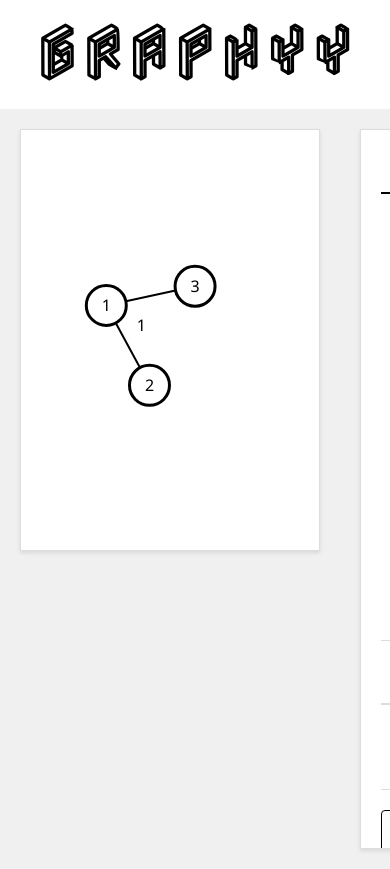
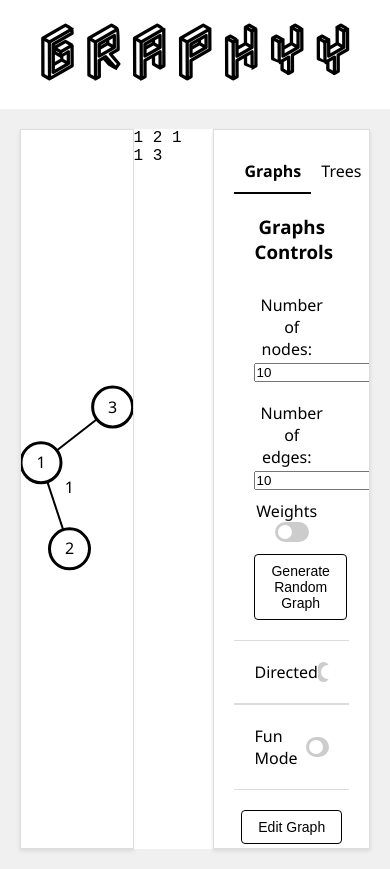
Before and after one commit to AbdullahBitar/graphyy, a React (Create React App) app: page / in a window 390 px wide. Built offline with nearby package versions, Linux system fonts and the light colour scheme.

Commit message:
Replace explicit widths with flex-grow

```diff
--- a/src/pages/MainPage.css
+++ b/src/pages/MainPage.css
@@ -10,21 +10,17 @@ body {
 }
 
 .main-page {
+    padding: 20px;
     display: flex;
+    justify-content: space-evenly;
     height: 90vh;
 }
 
 .graph-container {
-    flex: 1;
+    flex-grow: 4;
     background-color: #ffffff;
     border: 1px solid #ddd;
-    margin: 20px;
     box-shadow: 0 2px 4px rgba(0, 0, 0, 0.1);
-}
-
-.graph-container svg {
-    width: 100%;
-    height: 100%;
 }
 
 @font-face {
@@ -46,18 +42,8 @@ body {
     margin-top: 0;
 }
 
-.text-box {
-    width: 15%;
-    background-color: #ffffff;
-    border: 1px solid #ddd;
-    margin: 20px;
-    padding: 20px;
-    box-shadow: 0 2px 4px rgba(0, 0, 0, 0.1);
-}
-
 .text-input {
-    width: 100%;
-    height: 100%;
+    flex-grow: 1;
     resize: none;
     font-size: 16px;
     border: none;
@@ -67,15 +53,3 @@ body {
 circle:hover {
     cursor: pointer;
 }
-
-@media (max-width: 900px) {
-    .graph-container {
-        height:50vh;
-        width:100%;
-        min-width: 300px;
-    }
-    .text-box {
-        width:40%;
-        margin-bottom: 10px;
-    }
-}
--- a/src/pages/controls.css
+++ b/src/pages/controls.css
@@ -1,8 +1,7 @@
 .controls {
-    width: 20%;
+    width: 400px;
     background-color: #ffffff;
     border: 1px solid #ddd;
-    margin: 20px;
     padding: 20px;
     box-shadow: 0 2px 4px rgba(0, 0, 0, 0.1);
     overflow: auto;
```
